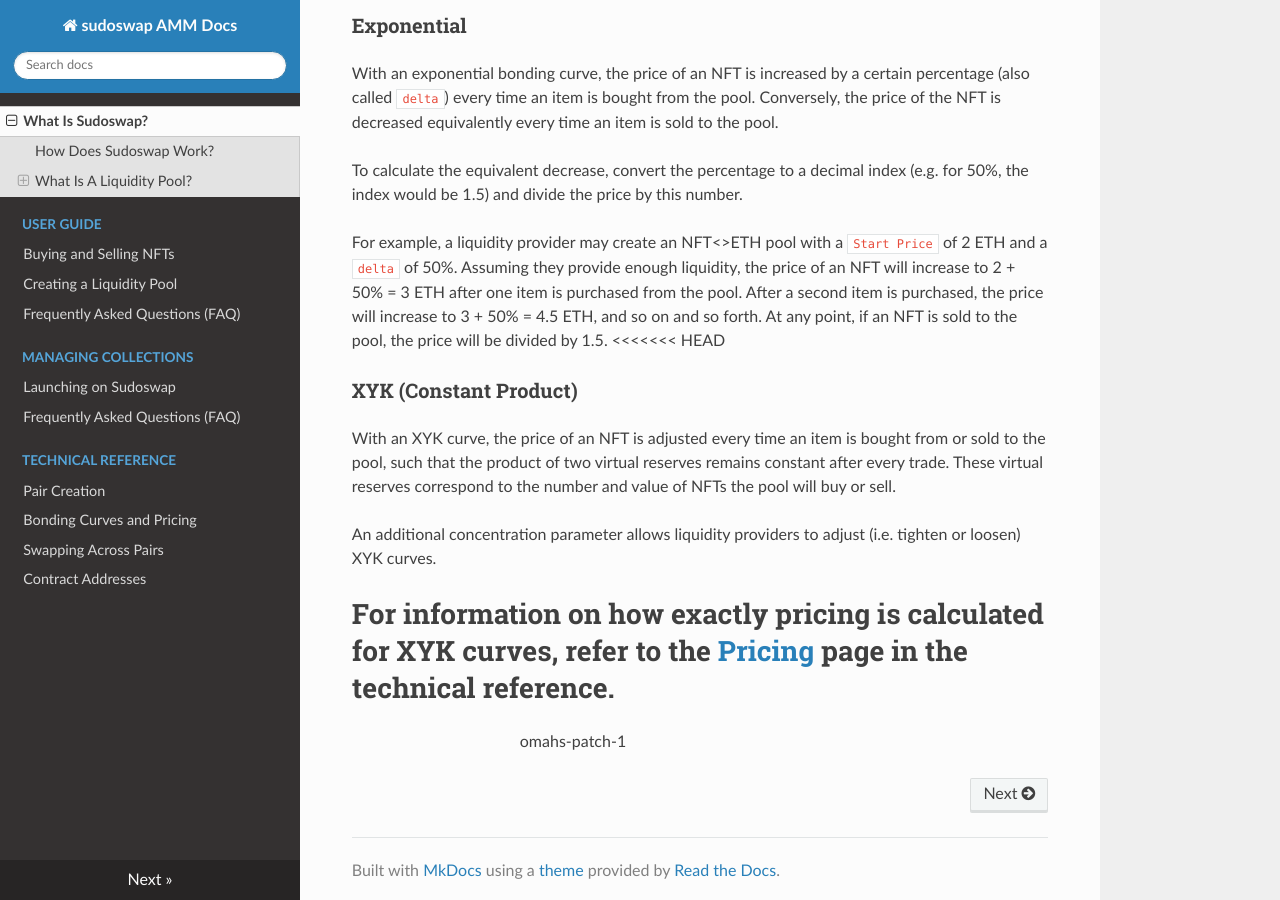
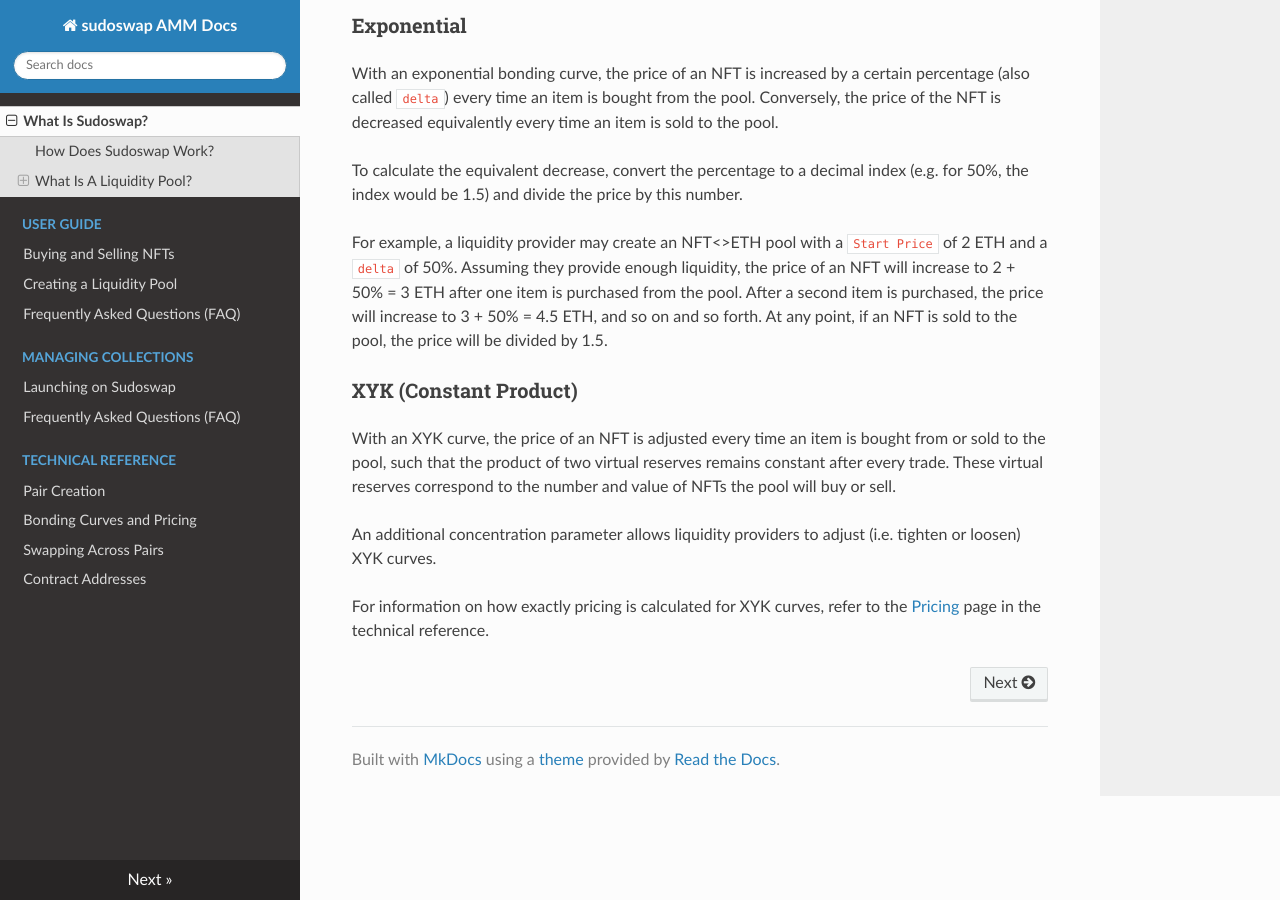
Before and after one commit to sudoswap/lssvm-docs, an MkDocs documentation site: the page built from docs/index.md, in a window 1280 px wide and 900 px high, scrolled down 1513 px. Built offline with MkDocs 1.6.1, drawn with Linux system fonts in a browser that asks for light colours; nearby versions of some CDN libraries.

Commit message:
fix merge

```diff
--- a/docs/index.md
+++ b/docs/index.md
@@ -40,7 +40,6 @@
 To calculate the equivalent decrease, convert the percentage to a decimal index (e.g. for 50%, the index would be 1.5) and divide the price by this number.
 
 For example, a liquidity provider may create an NFT<>ETH pool with a `Start Price` of 2 ETH and a `delta` of 50%. Assuming they provide enough liquidity, the price of an NFT will increase to 2 + 50% = 3 ETH after one item is purchased from the pool. After a second item is purchased, the price will increase to 3 + 50% = 4.5 ETH, and so on and so forth. At any point, if an NFT is sold to the pool, the price will be divided by 1.5.
-<<<<<<< HEAD
 
 ### XYK (Constant Product)
 
@@ -49,5 +48,3 @@
 An additional concentration parameter allows liquidity providers to adjust (i.e. tighten or loosen) XYK curves.
 
 For information on how exactly pricing is calculated for XYK curves, refer to the [Pricing](https://docs.sudoswap.xyz/reference/pricing/) page in the technical reference.
-=======
->>>>>>> omahs-patch-1
```
